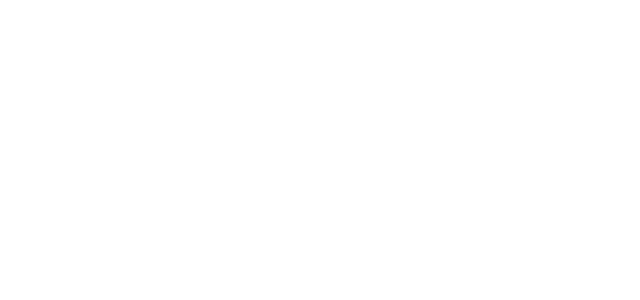
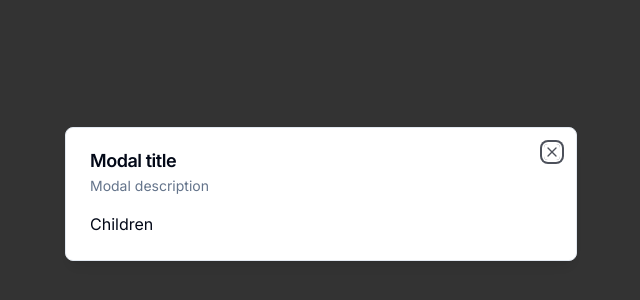
Before and after one commit to kainar-ilyassov/online-shop-admin, a Next.js app: page / in a window 1280 px wide. Shown: the part 206-506 px from the top of the page, without its empty margins (319-959 px from the left). Built offline with nearby package versions, Linux system fonts and the light colour scheme.

Commit message:
install zustand and add dialog from shadcn/ui

```diff
--- a/app/(root)/page.tsx
+++ b/app/(root)/page.tsx
@@ -1,9 +1,17 @@
-import { UserButton } from "@clerk/nextjs";
+"use client";
+import { Modal } from "@/components/ui/modal";
 
 export default function SetupPage() {
   return (
     <div className="p-4">
-      <UserButton afterSignOutUrl="/" />
+      <Modal
+        isOpen
+        title="Modal title"
+        description="Modal description"
+        onClose={() => {}}
+      >
+        Children
+      </Modal>
     </div>
   );
 }
--- /dev/null
+++ b/components/ui/dialog.tsx
@@ -0,0 +1,122 @@
+"use client"
+
+import * as React from "react"
+import * as DialogPrimitive from "@radix-ui/react-dialog"
+import { X } from "lucide-react"
+
+import { cn } from "@/lib/utils"
+
+const Dialog = DialogPrimitive.Root
+
+const DialogTrigger = DialogPrimitive.Trigger
+
+const DialogPortal = DialogPrimitive.Portal
+
+const DialogClose = DialogPrimitive.Close
+
+const DialogOverlay = React.forwardRef<
+  React.ElementRef<typeof DialogPrimitive.Overlay>,
+  React.ComponentPropsWithoutRef<typeof DialogPrimitive.Overlay>
+>(({ className, ...props }, ref) => (
+  <DialogPrimitive.Overlay
+    ref={ref}
+    className={cn(
+      "fixed inset-0 z-50 bg-black/80  data-[state=open]:animate-in data-[state=closed]:animate-out data-[state=closed]:fade-out-0 data-[state=open]:fade-in-0",
+      className
+    )}
+    {...props}
+  />
+))
+DialogOverlay.displayName = DialogPrimitive.Overlay.displayName
+
+const DialogContent = React.forwardRef<
+  React.ElementRef<typeof DialogPrimitive.Content>,
+  React.ComponentPropsWithoutRef<typeof DialogPrimitive.Content>
+>(({ className, children, ...props }, ref) => (
+  <DialogPortal>
+    <DialogOverlay />
+    <DialogPrimitive.Content
+      ref={ref}
+      className={cn(
+        "fixed left-[50%] top-[50%] z-50 grid w-full max-w-lg translate-x-[-50%] translate-y-[-50%] gap-4 border bg-background p-6 shadow-lg duration-200 data-[state=open]:animate-in data-[state=closed]:animate-out data-[state=closed]:fade-out-0 data-[state=open]:fade-in-0 data-[state=closed]:zoom-out-95 data-[state=open]:zoom-in-95 data-[state=closed]:slide-out-to-left-1/2 data-[state=closed]:slide-out-to-top-[48%] data-[state=open]:slide-in-from-left-1/2 data-[state=open]:slide-in-from-top-[48%] sm:rounded-lg",
+        className
+      )}
+      {...props}
+    >
+      {children}
+      <DialogPrimitive.Close className="absolute right-4 top-4 rounded-sm opacity-70 ring-offset-background transition-opacity hover:opacity-100 focus:outline-none focus:ring-2 focus:ring-ring focus:ring-offset-2 disabled:pointer-events-none data-[state=open]:bg-accent data-[state=open]:text-muted-foreground">
+        <X className="h-4 w-4" />
+        <span className="sr-only">Close</span>
+      </DialogPrimitive.Close>
+    </DialogPrimitive.Content>
+  </DialogPortal>
+))
+DialogContent.displayName = DialogPrimitive.Content.displayName
+
+const DialogHeader = ({
+  className,
+  ...props
+}: React.HTMLAttributes<HTMLDivElement>) => (
+  <div
+    className={cn(
+      "flex flex-col space-y-1.5 text-center sm:text-left",
+      className
+    )}
+    {...props}
+  />
+)
+DialogHeader.displayName = "DialogHeader"
+
+const DialogFooter = ({
+  className,
+  ...props
+}: React.HTMLAttributes<HTMLDivElement>) => (
+  <div
+    className={cn(
+      "flex flex-col-reverse sm:flex-row sm:justify-end sm:space-x-2",
+      className
+    )}
+    {...props}
+  />
+)
+DialogFooter.displayName = "DialogFooter"
+
+const DialogTitle = React.forwardRef<
+  React.ElementRef<typeof DialogPrimitive.Title>,
+  React.ComponentPropsWithoutRef<typeof DialogPrimitive.Title>
+>(({ className, ...props }, ref) => (
+  <DialogPrimitive.Title
+    ref={ref}
+    className={cn(
+      "text-lg font-semibold leading-none tracking-tight",
+      className
+    )}
+    {...props}
+  />
+))
+DialogTitle.displayName = DialogPrimitive.Title.displayName
+
+const DialogDescription = React.forwardRef<
+  React.ElementRef<typeof DialogPrimitive.Description>,
+  React.ComponentPropsWithoutRef<typeof DialogPrimitive.Description>
+>(({ className, ...props }, ref) => (
+  <DialogPrimitive.Description
+    ref={ref}
+    className={cn("text-sm text-muted-foreground", className)}
+    {...props}
+  />
+))
+DialogDescription.displayName = DialogPrimitive.Description.displayName
+
+export {
+  Dialog,
+  DialogPortal,
+  DialogOverlay,
+  DialogClose,
+  DialogTrigger,
+  DialogContent,
+  DialogHeader,
+  DialogFooter,
+  DialogTitle,
+  DialogDescription,
+}
--- /dev/null
+++ b/components/ui/modal.tsx
@@ -0,0 +1,43 @@
+"use client";
+
+import {
+  Dialog,
+  DialogContent,
+  DialogHeader,
+  DialogTitle,
+  DialogDescription,
+} from "@/components/ui/dialog";
+
+interface ModalProps {
+  title: string;
+  description: string;
+  isOpen: boolean;
+  onClose: () => void;
+  children: React.ReactNode;
+}
+
+export const Modal: React.FC<ModalProps> = ({
+  title,
+  description,
+  isOpen,
+  onClose,
+  children,
+}) => {
+  const onChange = (open: boolean) => {
+    if (!open) {
+      onClose();
+    }
+  };
+
+  return (
+    <Dialog open={isOpen} onOpenChange={onChange}>
+      <DialogContent>
+        <DialogHeader>
+          <DialogTitle>{title}</DialogTitle>
+          <DialogDescription>{description}</DialogDescription>
+        </DialogHeader>
+        <div>{children}</div>
+      </DialogContent>
+    </Dialog>
+  );
+};
--- a/package.json
+++ b/package.json
@@ -10,6 +10,7 @@
   },
   "dependencies": {
     "@clerk/nextjs": "^4.29.7",
+    "@radix-ui/react-dialog": "^1.0.5",
     "@radix-ui/react-slot": "^1.0.2",
     "class-variance-authority": "^0.7.0",
     "clsx": "^2.1.0",
@@ -18,7 +19,8 @@
     "react": "^18",
     "react-dom": "^18",
     "tailwind-merge": "^2.2.1",
-    "tailwindcss-animate": "^1.0.7"
+    "tailwindcss-animate": "^1.0.7",
+    "zustand": "^4.5.1"
   },
   "devDependencies": {
     "@types/node": "^20",
```
Also changed, not shown: hooks/use-store-modal.tsx (added, +13 -0 lines), 1 other file (tests, documents, lock files or other folders).
